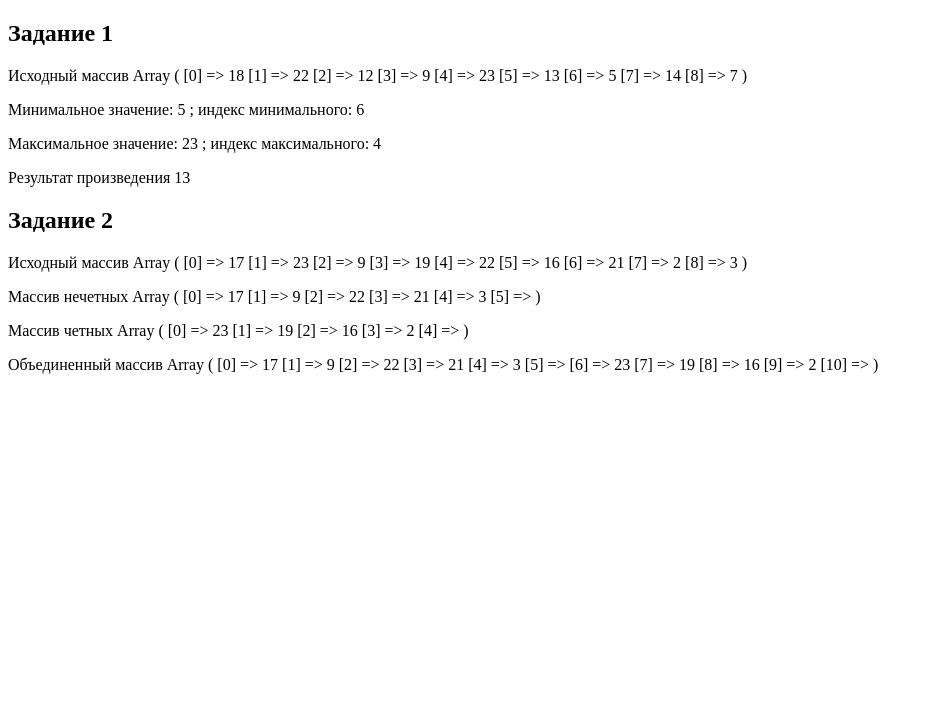
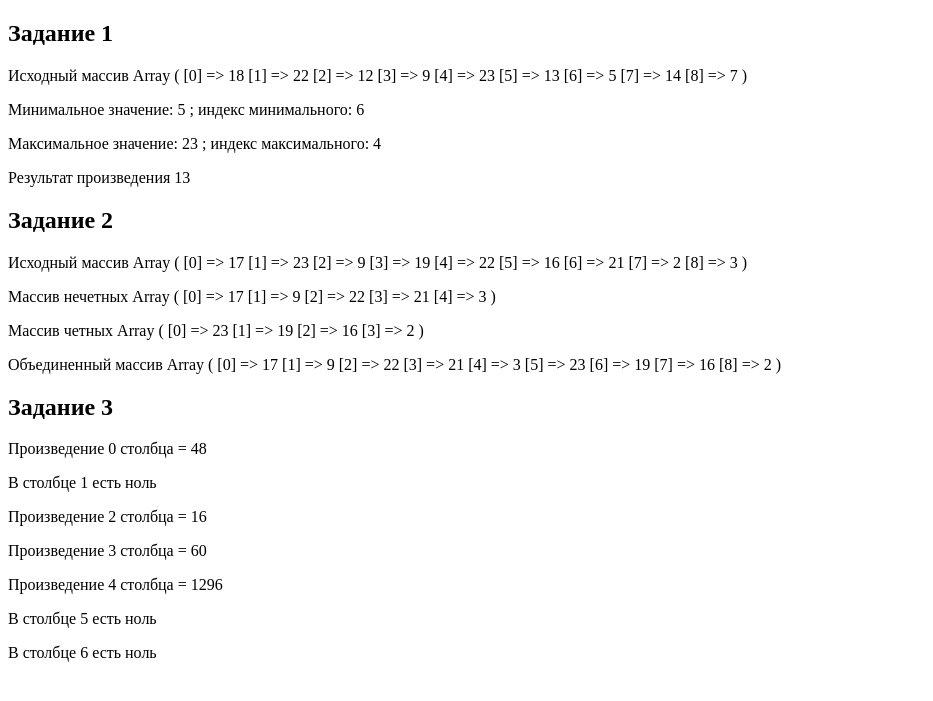
Before and after one commit to greenFOX007/PHP_studies, a PHP site: page / in a window 1280 px wide. Shown: the top 701 px of the page, without its empty margins (0-933 px from the left). Run offline with PHP 8.4, Linux system fonts and the light colour scheme; data that the repository does not hold is empty.

Commit message:
исправления

```diff
--- a/lesson-3/index.php
+++ b/lesson-3/index.php
@@ -6,6 +6,7 @@
     <meta name="viewport" content="width=device-width, initial-scale=1.0">
     <title>Document</title>
 </head>
+
 <body>
 
 <!-- Задание 1 -->
@@ -64,7 +65,7 @@
 
         $resArr1 = print_r($myArr1,true);
 
-        for($j=0; $j<=$random_range1-1; $j++){
+        for($j=0; $j<count($myArr1); $j++){
             if(($j+1)%2==0){
                 $arr_even[] = $myArr1[$j];
             }else{
@@ -76,7 +77,7 @@
 
         $res_arr_odd = print_r($arr_odd,true);
 
-        $result = array_merge($arr_odd ,$arr_even);
+        $result =  array_merge($arr_odd ,$arr_even);
 
         $print_result = print_r($result,true);
 
@@ -87,5 +88,55 @@
 
    ?>
 
+   <h2>Задание 3</h2>
+
+   <?php
+
+    $array3 = [
+        [1,3,2,2,6,0,3],
+        [2,1,2,3,6,2,3],
+        [4,3,2,2,6,8,3],
+        [6,0,2,5,6,0,0]
+    ];
+
+    // for($i=0;$i<count($array3);$i++){
+    //     for($j=0;$j<count(($array3[$i]));$j++){
+    //         if($array3[$i][$j] == 0){
+    //             echo '<p> в столбце $j есть</p>'
+    //         }
+    //     }
+    // }
+
+    // for($i=0;$i<count(($array3[0]));$i++){
+    //     $s=1;
+    //     for($j=0;$j<count($array3);$j++){
+
+    //         if($array3[$j][$i] == 0){
+    //             echo "<p> ноль в столбце $i</p>";
+    //             break;
+    //         }else{
+    //             $s=$s*$array3[$j][$i];
+    //         }
+
+    //     }
+    //     echo "<p>произведение $i столбца равно $s</p>";
+    // }
+
+
+    for($i=0;$i<count($array3[0]);$i++){
+        $col = array_column($array3,$i);
+        if(!in_array(0,$col)){
+            $s =1;
+            for($j=0;$j<count($col);$j++){
+                $s*=$col[$j];
+            }
+            echo "<p>Произведение $i столбца = $s<p/>";
+        }else {
+            echo "<p>В столбце $i есть ноль<p/>";
+        }
+    }
+
+   ?>
+
 </body>
 </html>
```
Also changed, not shown: lesson-2/index.php (+19 -11 lines).
